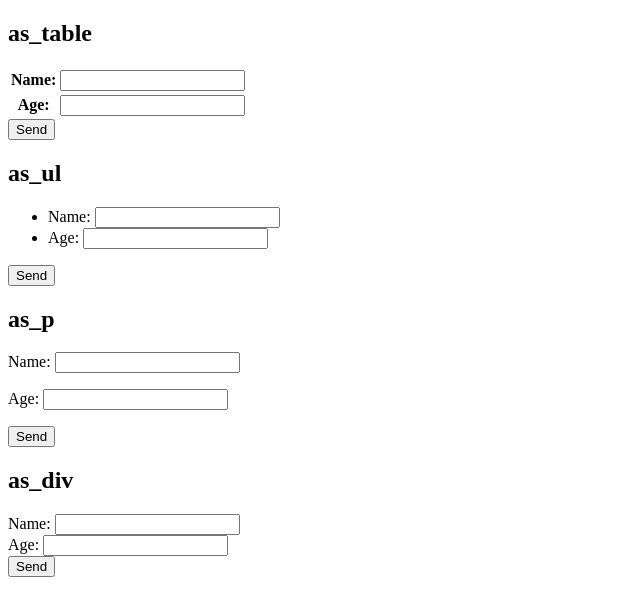
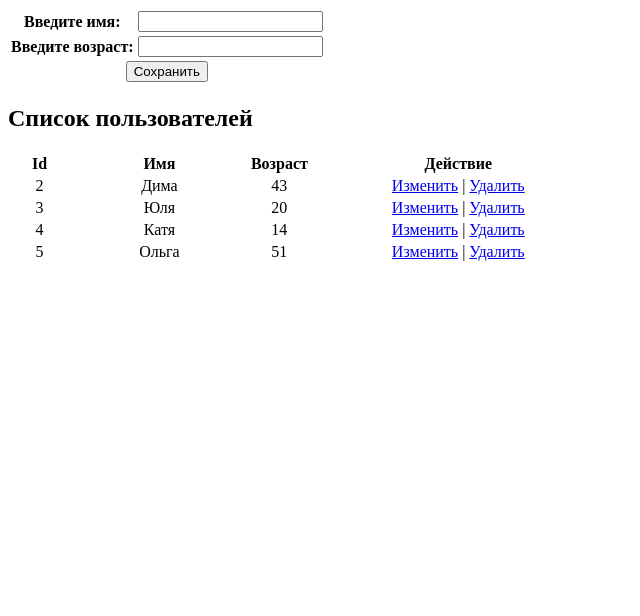
Before and after one commit to OlgaMurzina/WorkWithDB, a Django app: template crud/templates/index.html in a window 1280 px wide. Shown: the top 616 px of the page, without its empty margins (0-640 px from the left). Run offline with Django 5.2, Linux system fonts and the light colour scheme; the template is opened without the code that fills it: values that come from a table or form of the project are taken from there, others are empty; data comes from the database, SQL or seed files in the repository; both versions use the stored data as it was after the commit; parts of the project's set-up code (start-up, migrations or seed data) failed here and were passed over.

Commit message:
add forms

```diff
--- a/crud/templates/index.html
+++ b/crud/templates/index.html
@@ -2,36 +2,42 @@
 <html>
 <head>
     <meta charset="utf-8"/>
-    <title>Учу Django</title>
+    <title>CRUD</title>
 </head>
 <body>
-<h2>as_table</h2>
-<form method="POST">
-    {% csrf_token %}
+    <form method="POST" action="create/">
+        {% csrf_token %}
+        <table>
+            <tbody>
+                {{ form.as_table }}
+                <tr>
+                    <td colspan="2" align="center"><input type="submit" value="Сохранить"></td>
+                </tr>
+            </tbody>
+        </table>
+    </form>
+{% if people.count > 0 %}
+    <h2>Список пользователей</h2>
     <table>
-        {{ form.as_table }}
+        <thead align="center">
+            <tr>
+                <th width="10%">Id</th>
+                <th width="30%">Имя</th>
+                <th width="10%">Возраст</th>
+                <th width="50%">Действие</th>
+            </tr>
+        </thead>
+        <tbody align="center">
+        {% for person in people %}
+            <tr>
+                <td>{{ person.id }}</td>
+                <td>{{ person.name }}</td>
+                <td>{{ person.age }}</td>
+                <td><a href="edit/{{ person.id }}">Изменить</a> | <a href="delete/{{ person.id }}">Удалить</a></td>
+            </tr>
+        {% endfor %}
+        </tbody>
     </table>
-    <input type="submit" value="Send">
-</form>
-<h2>as_ul</h2>
-<form method="POST">
-    {% csrf_token %}
-    <ul>
-        {{ form.as_ul }}
-    </ul>
-    <input type="submit" value="Send">
-</form>
-<h2>as_p</h2>
-<form method="POST">
-    {% csrf_token %}
-        {{ form.as_p }}
-    <input type="submit" value="Send">
-</form>
-<h2>as_div</h2>
-<form method="POST">
-    {% csrf_token %}
-        {{ form.as_div }}
-    <input type="submit" value="Send">
-</form>
+{% endif %}
 </body>
 </html>
--- a/crud/work_with_db/forms.py
+++ b/crud/work_with_db/forms.py
@@ -1,6 +1,10 @@
-from django import forms
+from django.forms import ModelForm, CharField, IntegerField
+from .models import Person
 
+class PersonForm(ModelForm):
+    name = CharField(label='Введите имя')
+    age = IntegerField(label='Введите возраст')
 
-class UserForm(forms.Form):
-    name = forms.CharField()
-    age = forms.IntegerField()
+    class Meta:
+        model = Person
+        fields = ['name', 'age']
--- a/crud/work_with_db/urls.py
+++ b/crud/work_with_db/urls.py
@@ -3,4 +3,7 @@
 
 urlpatterns = [
     path('', views.index),
+    path('create/', views.create),
+    path('edit/<int:id>/', views.edit),
+    path('delete/<int:id>/', views.delete),
 ]
```
Also changed, not shown: crud/templates/edit.html (added, +20 -0 lines), crud/db.sqlite3.
